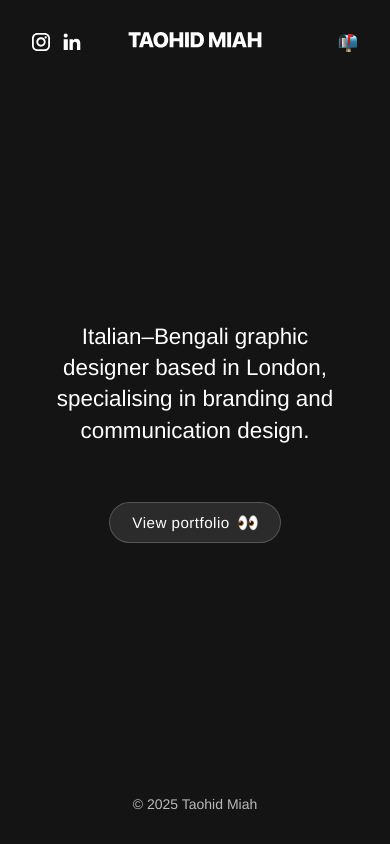
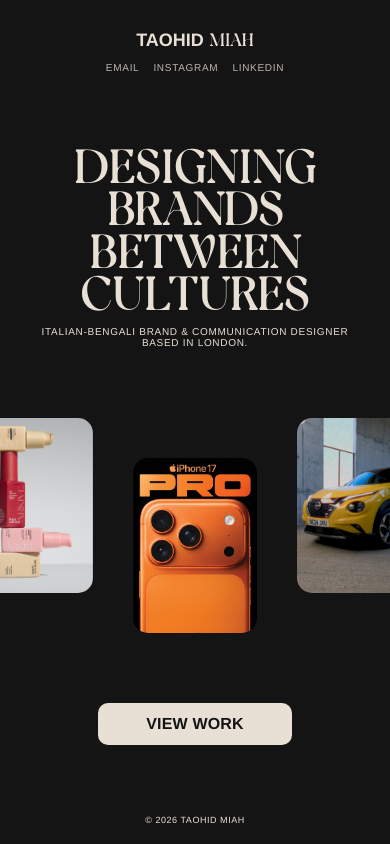
Before and after one commit to xtm-ai/portfolio, a plain HTML site: page index.html in a window 390 px wide. Drawn offline with Linux system fonts and the light colour scheme.

Commit message:
Update landing page

```diff
--- a/index.html
+++ b/index.html
@@ -2,261 +2,377 @@
 <html lang="en">
 <head>
   <meta charset="UTF-8" />
-  <meta name="viewport" content="width=device-width, initial-scale=1.0" />
-  <meta name="description" content="Italian-Bengali graphic designer in London specialising in branding and communication design." />
-  <title>Taohid Miah – Graphic Designer</title>
-  <link rel="icon" href="TM_Favicon.png" type="image/png" />
+  <meta name="viewport" content="width=device-width, initial-scale=1.0, viewport-fit=cover" />
+  <title>Taohid Miah</title>
   <style>
+    @font-face {
+      font-family: 'Brier';
+      src: url('Brier-Bold.otf') format('opentype');
+      font-weight: 700;
+      font-style: normal;
+      font-display: swap;
+    }
+    @import url('https://fonts.cdnfonts.com/css/mona-sans');
+
+    *, *::before, *::after { box-sizing: border-box; margin: 0; padding: 0; }
+
     :root {
-      --bg: #141414;
-      --text: #ffffff;
-      --accent: #D6FE51;
-    }
-
-    * {
-      margin: 0;
-      padding: 0;
-      box-sizing: border-box;
+      --bg:    #141414;
+      --cream: #E9E0D5;
+      --brier: 'Brier', Georgia, serif;
+      --mona:  'Mona Sans', 'Helvetica Neue', sans-serif;
     }
 
     html, body {
-      height: 100%;
+      width: 100%; height: 100%;
+      overflow: hidden;
       background: var(--bg);
-      color: var(--text);
-      font-family: 'Helvetica', sans-serif;
+      color: var(--cream);
     }
 
-    .container {
+    .stage {
+      width: 100vw;
+      height: 100vh;
       display: flex;
-      flex-direction: column;
-      justify-content: space-between;
-      height: 100vh;
-      padding: 2rem;
-      position: relative;
+      align-items: center;
+      justify-content: center;
+      overflow: hidden;
     }
 
-    header {
-      display: flex;
-      justify-content: space-between;
-      align-items: center;
-      width: 100%;
+    .canvas {
+      position: relative;
+      width:  min(100vw, 1920px);
+      height: min(100vh, 1080px);
+      overflow: hidden;
     }
 
-    .header-left, .header-center, .header-right {
-      flex: 1;
+    /* ── DESKTOP ≥ 1240px ── */
+
+    header {
+      position: absolute;
+      top: 0; left: 0; right: 0;
+      display: flex;
+      align-items: flex-start;
+      justify-content: space-between;
+      padding: clamp(24px, 3.704vh, 40px) clamp(30px, 3.125vw, 60px) 0;
+      z-index: 30;
+    }
+
+    .logo {
+      display: flex;
+      align-items: baseline;
+      gap: 0.3em;
+      font-size: clamp(16px, 1.667vw, 32px);
+      line-height: 1;
+    }
+    .logo-first { font-family: var(--mona); font-weight: 600; }
+    .logo-last  { font-family: var(--brier); font-weight: 700; }
+
+    nav {
       display: flex;
       align-items: center;
+      gap: clamp(14px, 1.82vw, 35px);
+      margin-top: clamp(2px, 0.37vh, 4px);
     }
+    nav a {
+      font-family: var(--mona);
+      font-weight: 400;
+      font-size: clamp(10px, 0.833vw, 16px);
+      letter-spacing: 0.07em;
+      text-transform: uppercase;
+      color: var(--cream);
+      text-decoration: none;
+      opacity: 0.8;
+      transition: opacity 0.2s;
+    }
+    nav a:hover { opacity: 1; }
 
-    .header-left {
-      justify-content: flex-start;
-    }
-
-    .header-center {
-      justify-content: center;
-    }
-
-    .header-right {
-      justify-content: flex-end;
-    }
-
-    .logo img {
-      height: 16px;
-      pointer-events: none;
-      user-select: none;
-      -webkit-user-drag: none;
-    }
-
-    .top-cta {
-      font-size: 16px;
-      font-weight: 400;
-      display: flex;
-      align-items: center;
-    }
-
-    .top-cta a {
-      color: var(--text);
-      text-decoration: none;
-      font-weight: 400;
-      display: flex;
-      align-items: center;
-      gap: 0.4rem;
-      transition: all 0.3s ease;
-    }
-
-    .top-cta a:hover {
-      opacity: 0.8;
-      transform: scale(1.05);
-    }
-
-    .top-cta a:active {
-      transform: scale(0.95);
-    }
-
-    main {
+    .hero {
+      position: absolute;
+      top: 50%; left: 50%;
+      transform: translate(-50%, -50%);
+      width: 100%;
       display: flex;
       flex-direction: column;
       align-items: center;
-      justify-content: center;
       text-align: center;
-      flex-grow: 1;
+      z-index: 20;
     }
 
-    h1 {
-      font-size: 36px;
-      line-height: 1.4;
-      max-width: 900px;
-      margin: 6rem auto 2.5rem;
-      font-weight: 400;
+    .hero-title {
+      font-family: var(--brier);
+      font-weight: 700;
+      font-size: clamp(56px, 9.375vw, 180px);
+      line-height: 0.91;
+      letter-spacing: -0.01em;
+      text-transform: uppercase;
+      color: var(--cream);
     }
 
-    .buttons {
-      display: flex;
-      flex-direction: column;
-      align-items: center;
-      gap: 1rem;
-      margin-top: 1rem;
+    .hero-sub {
+      font-family: var(--mona);
+      font-weight: 400;
+      font-size: clamp(10px, 0.833vw, 16px);
+      letter-spacing: 0.10em;
+      text-transform: uppercase;
+      color: var(--cream);
+      opacity: 0.7;
+      margin-top: clamp(16px, 2.13vh, 23px);
     }
 
-    .buttons a {
-      text-decoration: none;
-      font-weight: 400;
-      font-size: 20px;
-      padding: 0.5rem 1.6rem;
-      border-radius: 999px;
-      letter-spacing: 0.03em;
-      text-align: center;
-      color: var(--text);
-      backdrop-filter: blur(10px);
-      background: rgba(255, 255, 255, 0.1);
-      border: 1px solid rgba(255, 255, 255, 0.2);
-      transition: all 0.2s ease;
-      box-shadow: 0 0 10px rgba(214, 254, 81, 0);
+    .sub-break { display: none; }
+    @media (max-width: 1500px) and (min-width: 1240px) {
+      .sub-break { display: inline; }
+    }
+
+    .btn-work {
       display: inline-flex;
       align-items: center;
       justify-content: center;
+      margin-top: clamp(18px, 3.24vh, 35px);
+      width:  clamp(160px, 14.583vw, 280px);
+      height: clamp(42px, 5.926vh, 64px);
+      background: var(--cream);
+      color: var(--bg);
+      border: none;
+      border-radius: 10px;
+      font-family: var(--mona);
+      font-weight: 700;
+      font-size: clamp(16px, 1.667vw, 32px);
+      letter-spacing: 0.01em;
+      cursor: pointer;
+      text-decoration: none;
+      transition: background 0.2s, transform 0.15s;
+    }
+    .btn-work:hover { background: #fff; transform: scale(1.025); }
+
+    .mob-btn { display: none; }
+
+    footer {
+      position: absolute;
+      bottom: clamp(16px, 5.648vh, 61px);
+      left: 0; right: 0;
+      text-align: center;
+      font-family: var(--mona);
+      font-weight: 400;
+      font-size: clamp(10px, 0.833vw, 16px);
+      letter-spacing: 0.06em;
+      text-transform: uppercase;
+      color: var(--cream);
+      opacity: 0.45;
+      z-index: 30;
     }
 
-    .buttons a span {
-      display: inline-flex;
-      align-items: center;
-      gap: 0.5rem;
-      transition: inherit;
+    .img-card {
+      position: absolute;
+      width: clamp(100px, 13.02vw, 250px);
+      aspect-ratio: 5 / 7;
+      border-radius: clamp(7px, 0.78vw, 15px);
+      overflow: hidden;
+      z-index: 10;
+    }
+    .img-card img {
+      width: 100%; height: 100%;
+      object-fit: cover;
+      object-position: center;
+      display: block;
     }
 
-    .buttons a:hover {
-      transform: scale(1.05);
-      background: rgba(255, 255, 255, 0.15);
-      box-shadow: 0 0 20px rgba(214, 254, 81, 0.6);
+    .img-1 { left:  clamp(24px,   6.04vw,  116px); top:    clamp(70px,  11.76vh, 127px); }
+    .img-2 { right: clamp(-36px, -1.875vw, -10px);  top:    clamp(90px,  25.46vh, 275px); }
+    .img-3 { left:  clamp(-45px, -2.344vw, -12px);  top:    clamp(220px, 56.2vh,  607px); }
+    .img-4 { right: clamp(50px,   7.5vw,   144px);  bottom: clamp(-80px, -7.4vh, -40px); }
+
+    .mob-img-row { display: none; }
+
+    @keyframes fadeUp {
+      from { opacity: 0; transform: translateY(20px); }
+      to   { opacity: 1; transform: translateY(0); }
     }
+    @keyframes fadeIn {
+      from { opacity: 0; }
+      to   { opacity: 1; }
+    }
+    header      { animation: fadeIn 0.6s       ease both; }
+    .img-card   { animation: fadeIn 0.9s 0.08s ease both; }
+    .mob-card   { animation: fadeIn 0.9s 0.08s ease both; }
+    .hero-title { animation: fadeUp 1.0s 0.20s ease both; }
+    .hero-sub   { animation: fadeUp 1.0s 0.36s ease both; }
+    footer      { animation: fadeIn 1.0s 0.60s ease both; }
 
-    .buttons a:active {
-      transform: scale(0.95);
-    }
+    /* ── MOBILE / TABLET ≤ 1239px ── */
+    @media (max-width: 1239px) {
 
-    .social-icons {
-      display: flex;
-      flex-direction: row;
-      gap: 0.8rem;
-      align-items: center;
-      justify-content: center;
-    }
-
-    .social-icons a {
-      transition: transform 0.3s ease, opacity 0.3s ease;
-      display: flex;
-      align-items: center;
-    }
-
-    .social-icons a:hover {
-      transform: scale(1.2);
-      opacity: 0.8;
-    }
-
-    .social-icons a:active {
-      transform: scale(0.95);
-    }
-
-    .social-icons img {
-      width: 20px;
-      height: 20px;
-      pointer-events: none;
-      user-select: none;
-      -webkit-user-drag: none;
-    }
-
-    footer {
-      text-align: center;
-      font-size: 14px;
-      font-weight: 400;
-      opacity: 0.7;
-      margin-top: 2rem;
-    }
-
-    @media (max-width: 600px) {
-      h1 {
-        font-size: 1.4rem;
-        padding: 0 1rem;
-        margin-top: 3rem;
+      .canvas {
+        width:  100vw;
+        height: 100vh;
+        display: flex;
+        flex-direction: column;
+        align-items: center;
+        justify-content: space-between;
+        padding: clamp(22px, 3.5vh, 36px) 0 clamp(14px, 2.2vh, 24px);
+        overflow: hidden;
       }
 
-      .buttons a {
-        font-size: 0.95rem;
-        padding: 0.6rem 1.4rem;
+      .img-card { display: none; }
+      .btn-work { display: none; }
+
+      header {
+        position: static;
+        flex-direction: column;
+        align-items: center;
+        justify-content: flex-start;
+        padding: 0 24px;
+        gap: 0;
+        flex-shrink: 0;
       }
 
-      .social-icons img {
-        width: 18px;
-        height: 18px;
+      .logo {
+        font-size: clamp(18px, 3.5vw, 22px);
+        justify-content: center;
       }
 
-      .top-cta a span {
-        display: none;
+      nav {
+        margin-top: clamp(10px, 1.6vh, 14px);
+        gap: clamp(14px, 3.5vw, 24px);
+        margin-right: 0;
       }
+      nav a { font-size: clamp(10px, 1.8vw, 12px); }
+
+      .hero {
+        position: static;
+        transform: none;
+        width: 100%;
+        padding: 0 24px;
+        display: flex;
+        flex-direction: column;
+        align-items: center;
+        text-align: center;
+        z-index: auto;
+        flex-shrink: 0;
+      }
+
+      .hero-title { font-size: clamp(48px, 10vw, 70px); line-height: 0.88; }
+
+      .hero-sub {
+        font-size: clamp(10px, 1.8vw, 12px);
+        letter-spacing: 0.07em;
+        margin-top: clamp(10px, 1.6vh, 14px);
+        white-space: normal;
+      }
+
+      .sub-break { display: none !important; }
+
+      /* Image row: three cards fully visible, centred, 40px gap.
+         Cards only bleed if the combined row width exceeds the viewport.
+         No overflow:hidden on this row — viewport edge is the only crop. */
+      .mob-img-row {
+        display: flex;
+        flex-direction: row;
+        align-items: flex-start;
+        justify-content: center;
+        gap: 40px;
+        width: 100%;
+        flex-shrink: 0;
+      }
+
+      .mob-card {
+        flex: 0 0 clamp(120px, 32vw, 170px);
+        width: clamp(120px, 32vw, 170px);
+        aspect-ratio: 5 / 7;
+        border-radius: 15px;
+        overflow: hidden;
+      }
+
+      /* Centre card nudged 40px down */
+      .mob-card.centre { margin-top: 40px; }
+
+      .mob-card img {
+        width: 100%; height: 100%;
+        object-fit: cover;
+        object-position: center;
+        display: block;
+      }
+
+      .mob-btn {
+        display: inline-flex;
+        align-items: center;
+        justify-content: center;
+        flex-shrink: 0;
+        width:  clamp(160px, 49.75vw, 200px);
+        height: clamp(38px, 5.04vh, 44px);
+        background: var(--cream);
+        color: var(--bg);
+        border: none;
+        border-radius: 10px;
+        font-family: var(--mona);
+        font-weight: 700;
+        font-size: clamp(16px, 4vw, 22px);
+        letter-spacing: 0.01em;
+        cursor: pointer;
+        text-decoration: none;
+        transition: background 0.2s, transform 0.15s;
+      }
+      .mob-btn:hover { background: #fff; transform: scale(1.025); }
+
+      footer {
+        position: static;
+        font-size: clamp(9px, 1.8vw, 11px);
+        text-align: center;
+        width: 100%;
+        flex-shrink: 0;
+      }
+
     }
   </style>
 </head>
 <body>
-  <div class="container">
+
+<div class="stage">
+  <div class="canvas">
+
     <header>
-      <div class="header-left">
-        <div class="social-icons">
-          <a href="https://www.instagram.com/taohid.miah" target="_blank"><img src="instagram.svg" alt="Instagram" /></a>
-          <a href="https://www.linkedin.com/in/taohid/" target="_blank"><img src="linkedin.svg" alt="LinkedIn" /></a>
-        </div>
+      <div class="logo">
+        <span class="logo-first">TAOHID</span>
+        <span class="logo-last">MIAH</span>
       </div>
-      <div class="header-center">
-        <div class="logo">
-          <a href="/">
-            <img src="TM.svg" alt="TM Logo" height="16">
-          </a>
-        </div>
-      </div>
-      <div class="header-right">
-        <div class="top-cta">
-          <a href="mailto:hello@taohid.co.uk">
-            <img src="open-mailbox-with-raised-flag.png" alt="Mail Icon" width="20" height="20" style="pointer-events: none; user-select: none; -webkit-user-drag: none;" />
-            <span>Get in touch</span>
-          </a>
-        </div>
-      </div>
+      <nav>
+        <a href="mailto:hello@taohid.co.uk">EMAIL</a>
+        <a href="https://www.instagram.com/taohid.miah/" target="_blank" rel="noopener">INSTAGRAM</a>
+        <a href="https://www.linkedin.com/in/taohid/" target="_blank" rel="noopener">LINKEDIN</a>
+      </nav>
     </header>
 
-    <main>
-      <h1>
-        Italian–Bengali graphic designer based in London, specialising in branding and communication design.
+    <div class="img-card img-1"><img src="Project_1.png" alt="Project 1" /></div>
+    <div class="img-card img-2"><img src="Project_2.png" alt="Project 2" /></div>
+    <div class="img-card img-3"><img src="Project_3.png" alt="Project 3" /></div>
+    <div class="img-card img-4"><img src="Project_4.png" alt="Project 4" /></div>
+
+    <div class="hero">
+      <h1 class="hero-title">
+        DESIGNING<br>
+        BRANDS<br>
+        BETWEEN<br>
+        CULTURES
       </h1>
+      <p class="hero-sub">
+        Italian-Bengali Brand &amp; <span class="sub-break"><br></span>Communication Designer based in London.
+      </p>
+      <a href="https://www.figma.com/deck/O8xIZTna12qmbbE6vW0EHT/Taohid-Miah-Portfolio?node-id=141-68&t=iCwIvoTmrvC6SqLP-1" target="_blank" rel="noopener" class="btn-work">VIEW WORK</a>
+    </div>
 
-      <div class="buttons">
-        <a href="https://www.figma.com/deck/O8xIZTna12qmbbE6vW0EHT/Taohid-Miah-Portfolio?node-id=141-68&t=iCwIvoTmrvC6SqLP-1" target="_blank">
-          <span><span>View portfolio</span> <img src="eyes.png" alt="eyes emoji" width="20" height="20" style="pointer-events: none; user-select: none; -webkit-user-drag: none;" /></span>
-        </a>
-      </div>
-    </main>
+    <div class="mob-img-row">
+      <div class="mob-card"><img src="Project_3.png" alt="Project 3" /></div>
+      <div class="mob-card centre"><img src="Project_1.png" alt="Project 1" /></div>
+      <div class="mob-card"><img src="Project_2.png" alt="Project 2" /></div>
+    </div>
 
-    <footer>
-      © 2025 Taohid Miah
-    </footer>
+    <a href="https://www.figma.com/deck/O8xIZTna12qmbbE6vW0EHT/Taohid-Miah-Portfolio?node-id=141-68&t=iCwIvoTmrvC6SqLP-1" target="_blank" rel="noopener" class="mob-btn">VIEW WORK</a>
+
+    <footer>© 2026 Taohid Miah</footer>
+
   </div>
+</div>
+
 </body>
 </html>
```
Also changed, not shown: Brier-Bold.otf (added), Brier-Regular.otf (added), MonaSans-Italic-VariableFont_wdth,wght.ttf (added), MonaSans-VariableFont_wdth,wght.ttf (added), Project_1.png (added), Project_2.png (added), Project_3.png (added), Project_4.png (added), TM.svg (deleted), TM_Favicon.png (deleted), TM_Favicon.svg, eyes.png (deleted), instagram.svg (deleted), linkedin.svg (deleted), 1 more files.
